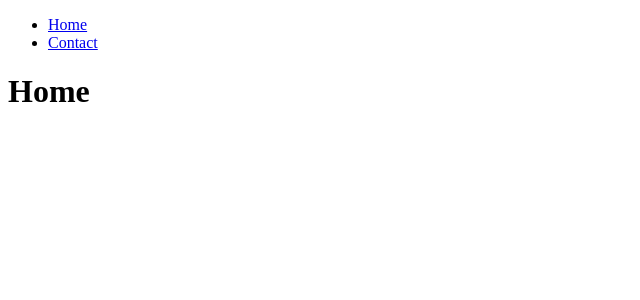
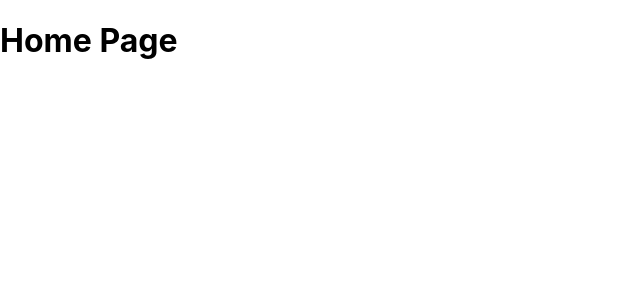
Before and after one commit to CousCous08/Fruit-Ion, a React (Create React App) app in the folder app/: page / in a window 1280 px wide. Shown: the top 300 px of the page, without its empty margins (0-640 px from the left). Built offline with nearby package versions, Linux system fonts and the light colour scheme.

Commit message:
edited router and organized files

```diff
--- a/app/package.json
+++ b/app/package.json
@@ -9,6 +9,7 @@
     "@testing-library/user-event": "^13.5.0",
     "react": "^18.2.0",
     "react-dom": "^18.2.0",
+    "react-helmet": "^6.1.0",
     "react-router-dom": "^6.19.0",
     "react-scripts": "5.0.1",
     "web-vitals": "^2.1.4"
--- /dev/null
+++ b/app/src/App.css
@@ -0,0 +1,21 @@
+/* ./src/index.css */
+@tailwind base;
+@tailwind components;
+@tailwind utilities;
+
+.navigationbar {
+    margin-top: 20px;
+  }
+
+  .tail h4 {
+    text-align: left;
+  }
+
+  .tail {
+    position: sticky;
+  }
+
+  .header {
+    height: 80px;
+    border-bottom: 1px solid #cccccc;
+  }
--- /dev/null
+++ b/app/src/App.js
@@ -0,0 +1,15 @@
+import React from 'react';
+import Home from './pages/Home';
+import About from './pages/About';
+import {Routes, Route, BrowserRouter} from 'react-router-dom';
+
+const App = () => (
+  <BrowserRouter>
+    <Routes>
+      <Route path="/" element={<Home />} />
+      <Route path="/about" element={<About />} />
+    </Routes>
+  </BrowserRouter>
+)
+
+export default App;
--- a/app/src/index.css
+++ b/app/src/index.css
@@ -1,4 +1,13 @@
-/* ./src/index.css */
-@tailwind base;
-@tailwind components;
-@tailwind utilities;
+body {
+    margin: 0;
+    font-family: -apple-system, BlinkMacSystemFont, 'Segoe UI', 'Roboto', 'Oxygen',
+      'Ubuntu', 'Cantarell', 'Fira Sans', 'Droid Sans', 'Helvetica Neue',
+      sans-serif;
+    -webkit-font-smoothing: antialiased;
+    -moz-osx-font-smoothing: grayscale;
+  }
+
+  code {
+    font-family: source-code-pro, Menlo, Monaco, Consolas, 'Courier New',
+      monospace;
+  }
--- a/app/src/index.js
+++ b/app/src/index.js
@@ -1,19 +1,17 @@
-import ReactDOM from "react-dom/client";
-import { BrowserRouter, Routes, Route } from "react-router-dom";
-import Home from "./pages/Home";
-import Layout from "./pages/Layout";
-
-export default function App() {
-  return (
-    <BrowserRouter>
-      <Routes>
-        <Route path="/" element={<Layout />}>
-          <Route index element={<Home />} />
-        </Route>
-      </Routes>
-    </BrowserRouter>
-  );
-}
+import React from 'react';
+import ReactDOM from 'react-dom/client';
+import './index.css';
+import App from './App';
+import reportWebVitals from './reportWebVitals';
 
 const root = ReactDOM.createRoot(document.getElementById('root'));
-root.render(<App />);
+root.render(
+  <React.StrictMode>
+    <App />
+  </React.StrictMode>
+);
+
+// If you want to start measuring performance in your app, pass a function
+// to log results (for example: reportWebVitals(console.log))
+// or send to an analytics endpoint. Learn more: https://bit.ly/CRA-vitals
+reportWebVitals();
--- /dev/null
+++ b/app/src/pages/About.js
@@ -0,0 +1,13 @@
+import React, { Component } from 'react';
+
+// import './about.css';
+class About extends Component {
+    render() {
+        return(
+            <div className="about-page">
+                <h1>About Page</h1>
+            </div>
+        );
+    }
+}
+export default About;
--- a/app/src/pages/Home.js
+++ b/app/src/pages/Home.js
@@ -1,5 +1,13 @@
-const Home = () => {
-    return <h1>Home</h1>;
-  };
+import React, { Component } from 'react';
 
-  export default Home;
+// import './home.css';
+class Home extends Component {
+    render() {
+        return(
+            <div className="home-page">
+                <h1>Home Page</h1>
+            </div>
+        );
+    }
+}
+export default Home;
--- a/app/src/pages/Layout.js
+++ /dev/null
@@ -1,22 +0,0 @@
-import { Outlet, Link } from "react-router-dom";
-
-const Layout = () => {
-  return (
-    <>
-      <nav>
-        <ul>
-          <li>
-            <Link to="/">Home</Link>
-          </li>
-          <li>
-            <Link to="/contact">Contact</Link>
-          </li>
-        </ul>
-      </nav>
-
-      <Outlet />
-    </>
-  )
-};
-
-export default Layout;
```
Also changed, not shown: 1 other file (tests, documents, lock files or other folders).
